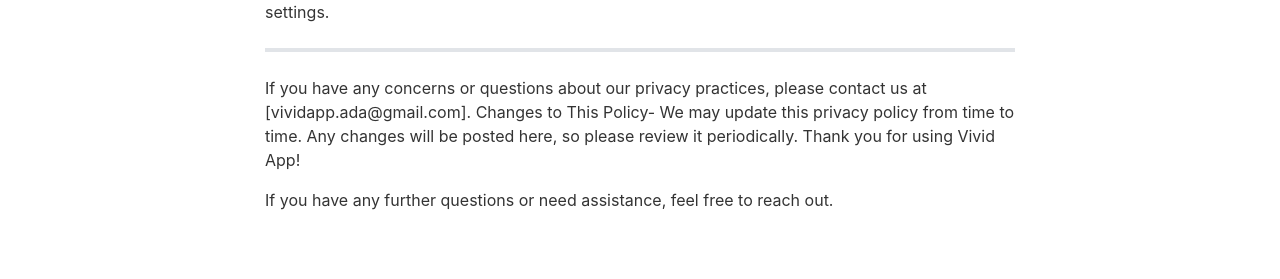
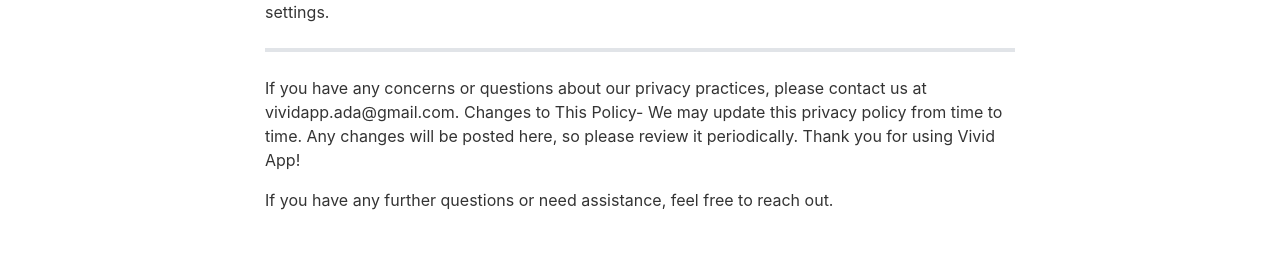
Before and after one commit to VividSA/VivdSA, a Jekyll site: the page built from _pages/privacypolicy.md, in a window 1280 px wide. Shown: the part 1212-1491 px from the top of the page. Built offline with Jekyll 4.4.1, drawn with Linux system fonts in a browser that asks for light colours; nearby versions of some CDN libraries.

```diff
--- a/_pages/privacypolicy.md
+++ b/_pages/privacypolicy.md
@@ -38,7 +38,7 @@ You can control app permissions related to camera and location services through
 
 ---
 
-If you have any concerns or questions about our privacy practices, please contact us at [vividapp.ada@gmail.com].
+If you have any concerns or questions about our privacy practices, please contact us at vividapp.ada@gmail.com.
 Changes to This Policy- We may update this privacy policy from time to time. Any changes will be posted here, so please review it periodically.
 Thank you for using Vivid App!
 
```
